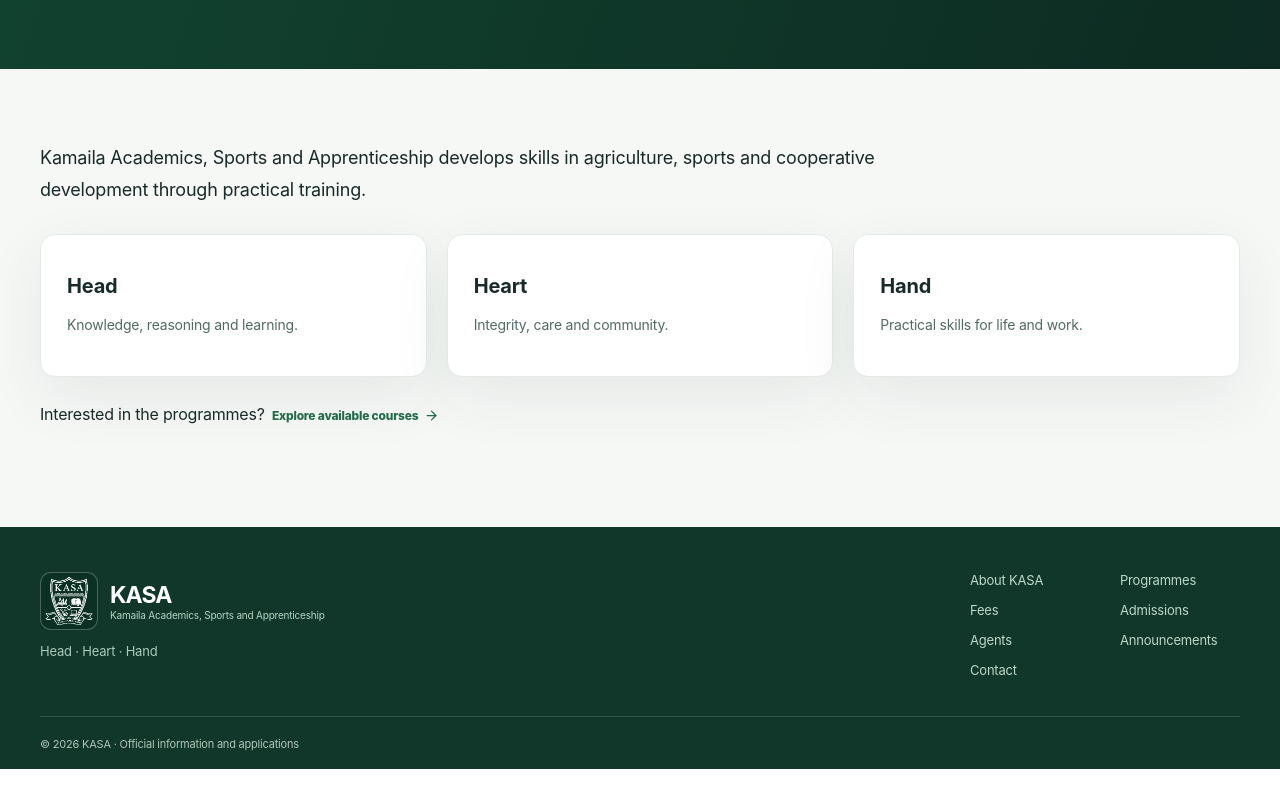
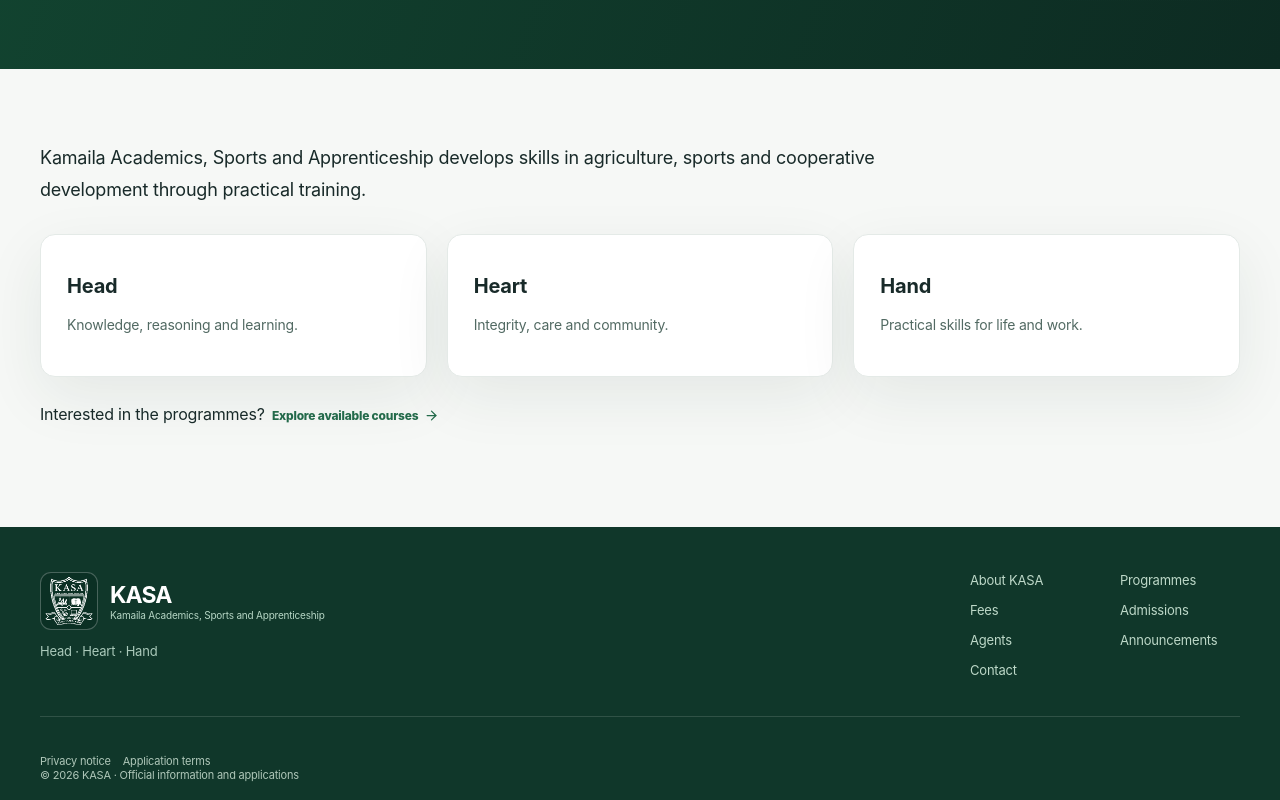
Before and after one commit to pamtechz/kasa, a Next.js app: page /about in a window 1280 px wide. Shown: the part 308-1108 px from the top of the page. Before the commit the page ends 1077 px from the top, so only its background shows below. Built offline with nearby package versions, Linux system fonts and the light colour scheme.

Commit message:
feat: privacy, terms and ongoing requirements traceability

```diff
--- a/src/components/SiteChrome.tsx
+++ b/src/components/SiteChrome.tsx
@@ -15,7 +15,7 @@ export function SiteChrome({children}:{children:React.ReactNode}){
   <div className={'site-links'+(mobile?' opened':'')}>{links.map(([href,label])=><Link key={href} href={href} onClick={()=>setMobile(false)}>{label}</Link>)}<Link href="/my-applications" onClick={()=>setMobile(false)}>My applications</Link><Link className="site-login" href="/login" onClick={()=>setMobile(false)}>Staff login <ArrowRight size={15}/></Link></div>
  </nav></header>
  {children}
- <footer className="site-footer"><div className="container site-footer-inner"><div><Link className="site-identity" href="/"><BrandLogo size={58}/><span><strong>{site.organization}</strong><small>{site.subtitle}</small></span></Link><p>Head · Heart · Hand</p></div><div className="site-footer-nav">{links.map(([href,label])=><Link key={href} href={href}>{label}</Link>)}</div></div><div className="container site-copyright">© {new Date().getFullYear()} {site.organization} · Official information and applications</div></footer>
+ <footer className="site-footer"><div className="container site-footer-inner"><div><Link className="site-identity" href="/"><BrandLogo size={58}/><span><strong>{site.organization}</strong><small>{site.subtitle}</small></span></Link><p>Head · Heart · Hand</p></div><div className="site-footer-nav">{links.map(([href,label])=><Link key={href} href={href}>{label}</Link>)}</div></div><div className="container site-copyright"><div className="inline-form"><Link href="/privacy">Privacy notice</Link><Link href="/terms">Application terms</Link></div>© {new Date().getFullYear()} {site.organization} · Official information and applications</div></footer>
  </div>;
 }
 export function PageIntro({eyebrow,title,description}:{eyebrow:string;title:string;description:string}){
```
